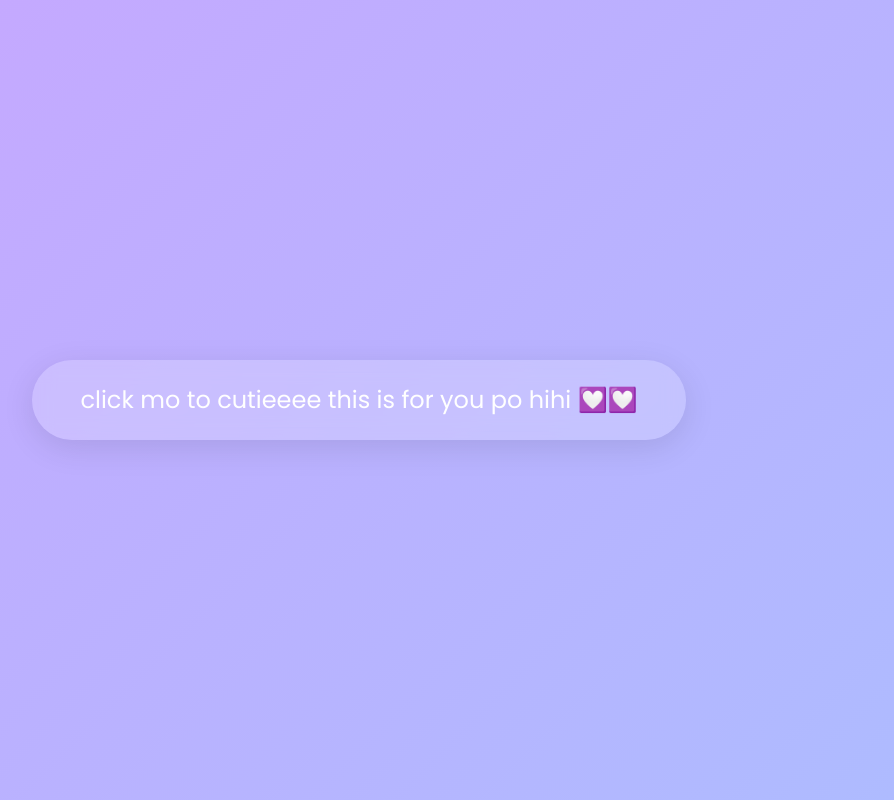
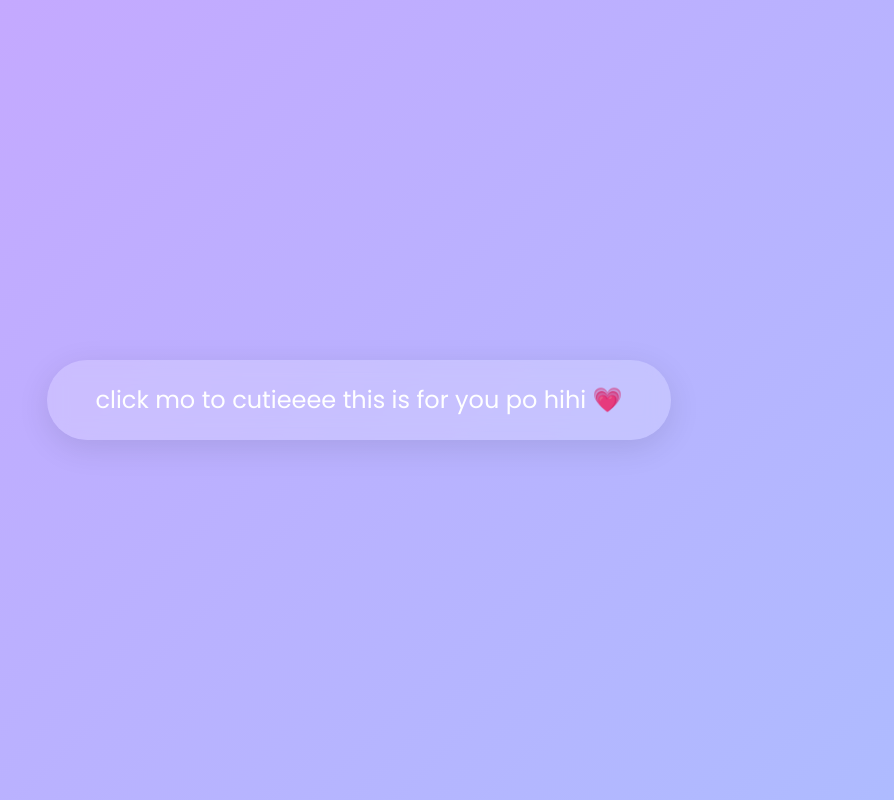
Before and after one commit to calebskibidisigma/reasonswhyilovebabi, a plain HTML site: page index.html in a window 1280 px wide. Shown: the top 800 px of the page, without its empty margins (281-1175 px from the left). Drawn offline with nearby package versions, Linux system fonts and the light colour scheme.

Commit message:
Update index.html

```diff
--- a/index.html
+++ b/index.html
@@ -16,7 +16,7 @@
 <body class="text-white">
 <div class="min-h-screen flex items-center justify-center">
 <button onclick="window.location.href='messages.html'" class="glassmorphism px-12 py-6 rounded-full text-xl md:text-2xl hover:scale-105 transition-transform duration-300 cursor-pointer">
-click mo to cutieeee this is for you po hihi 💟💟
+click mo to cutieeee this is for you po hihi 💗
 </button>
 </div>
 <div id="loveContent" class="container mx-auto px-4 py-12 md:py-16 max-w-7xl mt-24 opacity-0 pointer-events-none transition-all duration-700 transform translate-y-10">
```
